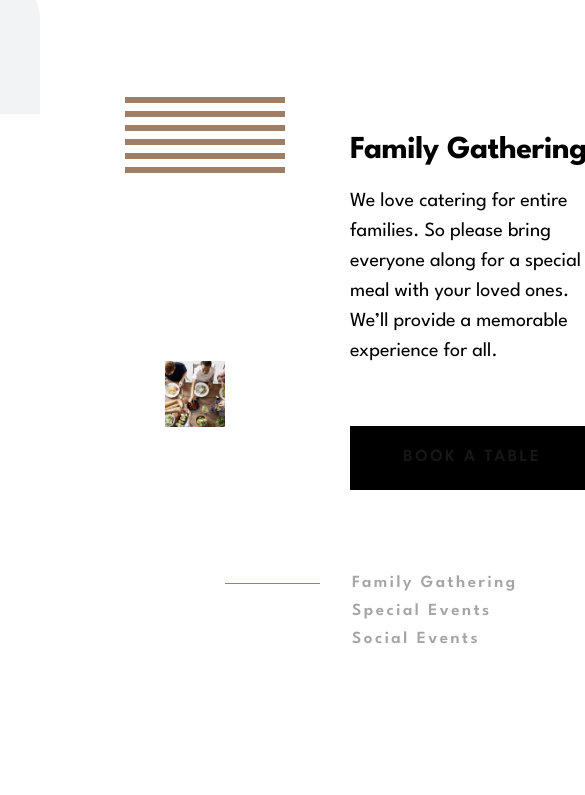
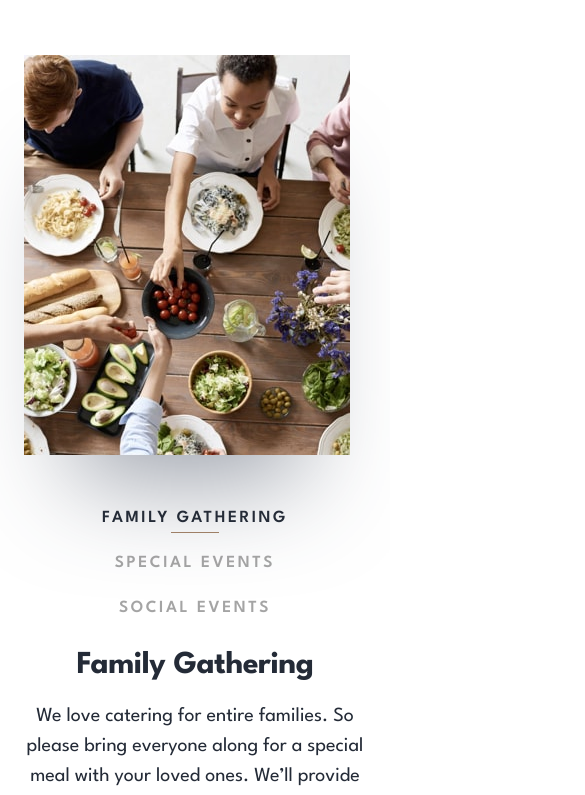
Before and after one commit to shaversj/dine-restaurant-website, a Next.js app: page / in a window 390 px wide. Shown: the part 3820-4615 px from the top of the page, 585 px wide, since content can reach past the window. Built offline with nearby package versions, Linux system fonts and the light colour scheme.

Commit message:
Add mobile layout to event section

```diff
--- a/src/app/page.tsx
+++ b/src/app/page.tsx
@@ -4,8 +4,26 @@ import Image from "next/image";
 import { useState } from "react";
 
 export default function Home() {
-  const [imageIndex, setImageIndex] = useState(0);
-  const images = ["/images/homepage/family-gathering-desktop.jpg", "/images/homepage/special-events-desktop.jpg", "/images/homepage/social-events-desktop.jpg"];
+  const [eventName, setEventName] = useState("Family Gathering");
+
+  const eventImages = {
+    "Family Gathering": {
+      mobile: "/images/homepage/family-gathering-mobile.jpg",
+      tablet: "/images/homepage/family-gathering-tablet.jpg",
+      desktop: "/images/homepage/family-gathering-desktop.jpg",
+    },
+    "Special Events": {
+      mobile: "/images/homepage/special-events-mobile.jpg",
+      tablet: "/images/homepage/special-events-tablet.jpg",
+      desktop: "/images/homepage/special-events-desktop.jpg",
+    },
+    "Social Events": {
+      mobile: "/images/homepage/social-events-mobile.jpg",
+      tablet: "/images/homepage/social-events-tablet.jpg",
+      desktop: "/images/homepage/social-events-desktop.jpg",
+    },
+  };
+
   return (
     <div className={"font-league-spartan relative"}>
       <header className={"w-full bg-[url('/images/homepage/hero-bg-mobile.jpg')] bg-cover bg-no-repeat md:bg-[url('/images/homepage/hero-bg-tablet.jpg')] lg:h-[55.75rem] lg:bg-[url('/images/homepage/hero-bg-desktop.jpg')]"}>
@@ -143,24 +161,34 @@ export default function Home() {
         </div>
       </section>
 
-      <section className={"bg-white"}>
-        <img src={"/images/patterns/pattern-curve-top-right.svg"} className={"absolute z-10 translate-x-[-350px]"} alt="Pattern" />
-        <img src={"/images/patterns/pattern-lines.svg"} alt={"Lines"} className={"absolute z-30 translate-x-[125px] translate-y-[122px]"} />
-        <div className={"flex items-center gap-x-[125px] px-[165px] pt-[160px] pb-[160px]"}>
-          <img src={images[imageIndex]} alt={"Family Gathering"} className={"z-20"} />
-          <div className={"w-[445px]"}>
-            <h2 className={"text-heading-lg text-black"}>Family Gathering</h2>
-            <p className={"text-body-primary pt-[19px] text-black"}> We love catering for entire families. So please bring everyone along for a special meal with your loved ones. We’ll provide a memorable experience for all.</p>
-            <button className={"button-primary mt-[60px] bg-black"}>
-              <span className={"text-button-primary"}>Book a table</span>
-            </button>
+      <section className={"bg-white pt-20 lg:pt-0"}>
+        <img src={"/images/patterns/pattern-curve-top-right.svg"} className={"absolute z-10 hidden translate-x-[-350px] md:block"} alt="Pattern" />
+        <img src={"/images/patterns/pattern-lines.svg"} alt={"Lines"} className={"absolute z-30 hidden translate-x-[125px] translate-y-[122px] md:block"} />
+        <div className={"flex flex-col px-6 pb-[124px] md:px-[40px] lg:flex-row lg:items-center lg:gap-x-[125px] lg:px-[165px] lg:pt-[160px] lg:pb-[160px]"}>
+          <picture>
+            <source media="(max-width: 767px)" srcSet={eventImages[eventName as keyof typeof eventImages]["mobile"]} />
+            <source media="(max-width: 1023px)" srcSet={eventImages[eventName as keyof typeof eventImages]["tablet"]} />
+            <img src={"/images/homepage/family-gathering-desktop.jpg"} className={"z-20 shadow-[0px_75px_100px_-50px_rgba(56,66,86,0.503223)]"} alt="Family Gathering" />
+          </picture>
 
-            <div className={"-ml-[125px] flex pt-[79px]"}>
-              <ul className={"list-none"}>
-                {["Family Gathering", "Special Events", "Social Events"].map((item, index) => (
-                  <li key={index} onClick={() => setImageIndex(index)} className={"text-heading-sm group flex items-center gap-x-8"}>
-                    <div className={`invisible h-[1px] w-[95px] bg-[#9E7F66] ${imageIndex == index ? "visible" : ""}`} />
-                    <span className={"text-[#4C4C4C] opacity-50 group-hover:ml-0 hover:opacity-100"}>{item}</span>
+          <div className={"flex flex-col-reverse items-center lg:w-[445px]"}>
+            <div className={"grid place-items-center pt-[27px] md:pt-[47px] lg:pt-0"}>
+              <h2 className={"text-heading-lg text-center text-[#242B37] lg:text-left"}>Family Gathering</h2>
+              <p className={"text-body-primary pt-[19px] text-center text-[#242B37] lg:text-left"}>
+                {" "}
+                We love catering for entire families. So please bring everyone along for a special meal with your loved ones. We’ll provide a memorable experience for all.
+              </p>
+              <button className={"button-primary mt-[27px] bg-black lg:mt-[60px]"}>
+                <span className={"text-button-primary"}>Book a table</span>
+              </button>
+            </div>
+
+            <div className={"pt-[49px] md:pt-[57px] lg:-ml-[125px] lg:flex lg:pt-[79px]"}>
+              <ul className={"flex list-none flex-col gap-y-4"}>
+                {Object.keys(eventImages).map((event) => (
+                  <li key={event} onClick={() => setEventName(event)} className={"text-heading-sm group flex flex-col-reverse items-center uppercase lg:flex-row lg:gap-x-8"}>
+                    <div className={`invisible h-[1px] w-[48px] bg-[#9E7F66] lg:w-[95px] ${eventName == event ? "visible" : ""}`} />
+                    <span className={`group-hover:ml-0 hover:opacity-100 ${eventName == event ? "text-[#242B37]" : "text-[#4C4C4C] opacity-50"}`}>{event}</span>
                   </li>
                 ))}
               </ul>
@@ -169,30 +197,30 @@ export default function Home() {
         </div>
       </section>
 
-      <section className={"flex h-[240px] items-center gap-x-[250px] bg-[url('/images/homepage/ready-bg-desktop.jpg')] bg-cover bg-no-repeat px-[165px]"}>
-        <h3 className={"text-heading-lg text-white"}>Ready to make a reservation?</h3>
-        <button className={"button-primary ml-auto border border-white"}>
-          <span className={"text-button-primary"}>Book a table</span>
-        </button>
-      </section>
+      {/*<section className={"flex h-[240px] items-center gap-x-[250px] bg-[url('/images/homepage/ready-bg-desktop.jpg')] bg-cover bg-no-repeat px-[165px]"}>*/}
+      {/*  <h3 className={"text-heading-lg text-white"}>Ready to make a reservation?</h3>*/}
+      {/*  <button className={"button-primary ml-auto border border-white"}>*/}
+      {/*    <span className={"text-button-primary"}>Book a table</span>*/}
+      {/*  </button>*/}
+      {/*</section>*/}
 
-      <footer className={"text-footer h-[240px] px-[165px]"}>
-        <div className={"flex items-start pt-20"}>
-          <Image src={"/images/logo.svg"} alt="Logo" width={103} height={40} />
-          <div className={"ml-auto flex w-[814px]"}>
-            <div>
-              <p>Marthwaite, Sedbergh</p>
-              <p>Cumbria</p>
-              <a href={"tel:+00441234567"}>+00 44 1234 4567</a>
-            </div>
-            <div className={"ml-auto w-[446px]"}>
-              <p>Open Times</p>
-              <p>MON - FRI: 09:00 AM - 10:00 PM</p>
-              <p>SAT - SUN: 09:00 AM - 11:30 PM</p>
-            </div>
-          </div>
-        </div>
-      </footer>
+      {/*<footer className={"text-footer h-[240px] px-[165px]"}>*/}
+      {/*  <div className={"flex items-start pt-20"}>*/}
+      {/*    <Image src={"/images/logo.svg"} alt="Logo" width={103} height={40} />*/}
+      {/*    <div className={"ml-auto flex w-[814px]"}>*/}
+      {/*      <div>*/}
+      {/*        <p>Marthwaite, Sedbergh</p>*/}
+      {/*        <p>Cumbria</p>*/}
+      {/*        <a href={"tel:+00441234567"}>+00 44 1234 4567</a>*/}
+      {/*      </div>*/}
+      {/*      <div className={"ml-auto w-[446px]"}>*/}
+      {/*        <p>Open Times</p>*/}
+      {/*        <p>MON - FRI: 09:00 AM - 10:00 PM</p>*/}
+      {/*        <p>SAT - SUN: 09:00 AM - 11:30 PM</p>*/}
+      {/*      </div>*/}
+      {/*    </div>*/}
+      {/*  </div>*/}
+      {/*</footer>*/}
     </div>
   );
 }
```
